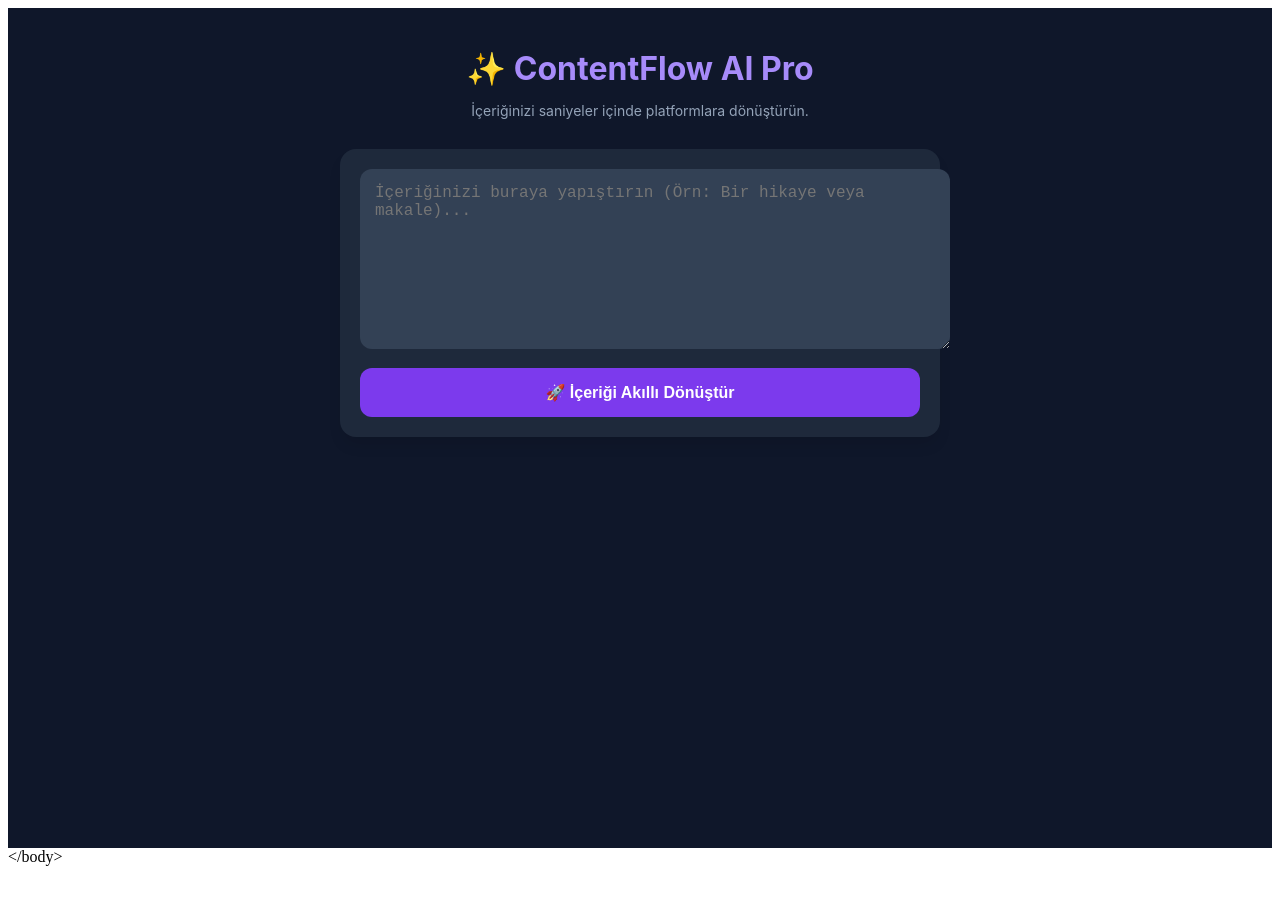
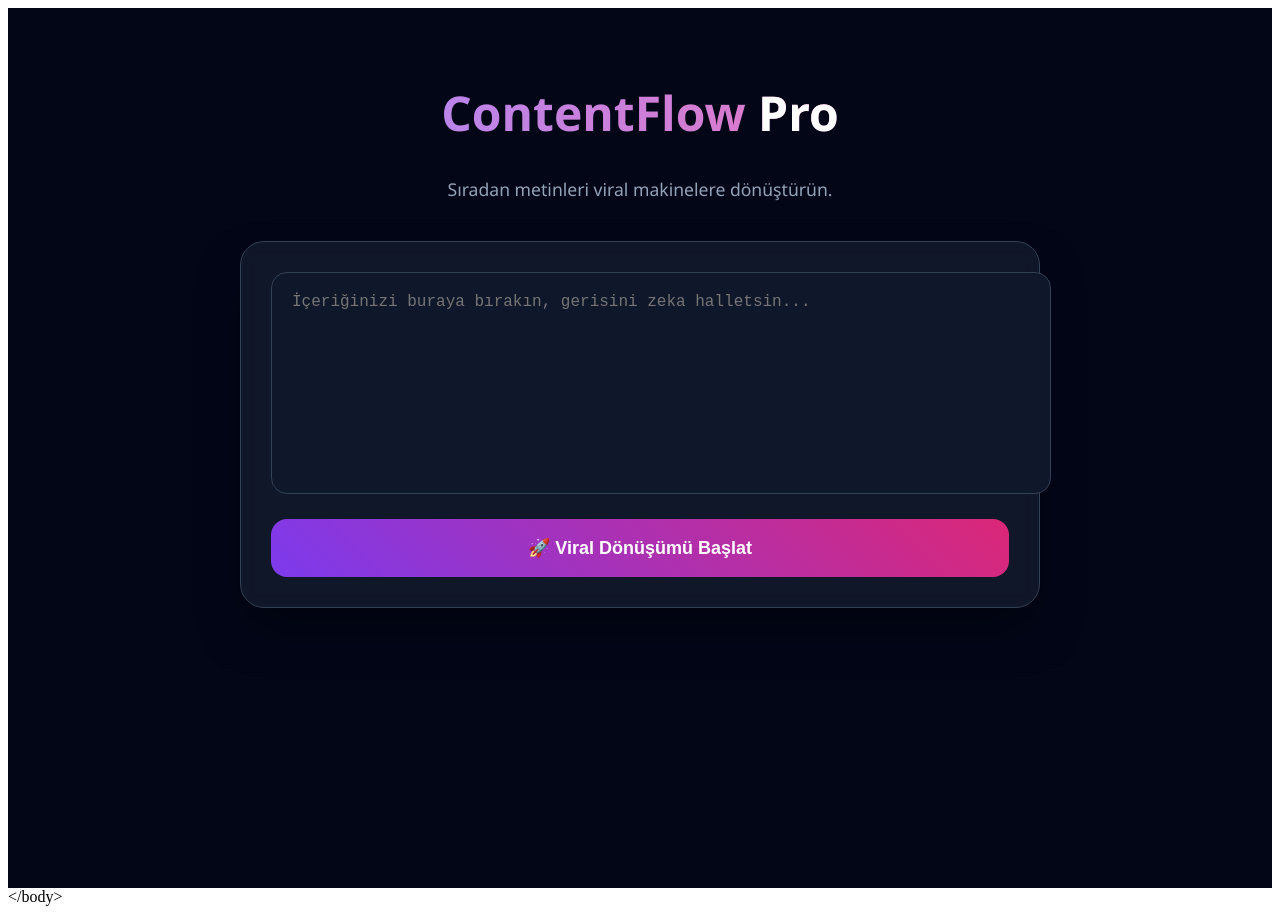
Before and after one commit to museeconcept34-hub/ContentFlowAI_V1, a React (Vite) app: page / in a window 1280 px wide. Before the commit the page ends 874 px from the top, so only its background shows below. Built offline with nearby package versions, Linux system fonts and the light colour scheme.

Commit message:
main.jsx

```diff
--- a/main.jsx
+++ b/main.jsx
@@ -1,55 +1,74 @@
-import React, { useState } from 'react';
+import React, { useState, useEffect } from 'react';
 import { createRoot } from 'react-dom/client';
 
 const ContentFlowAI = () => {
   const [input, setInput] = useState('');
+  const [loading, setLoading] = useState(false);
   const [results, setResults] = useState(null);
+  const [viralScore, setViralScore] = useState(0);
 
   const processContent = () => {
     if (!input) return;
+    setLoading(true);
 
-    // ÜCRETSİZ ZEKÂ MANTIĞI: Metni analiz et ve parçala
-    const sentences = input.split(/[.!?]/).filter(s => s.trim().length > 0);
-    const title = sentences[0] || "Yeni İçerik";
-    const hook = sentences[1] || "Bunu sonuna kadar izleyin!";
+    // Şaşırtıcı etki için yapay bekleme süresi
+    setTimeout(() => {
+      const sentences = input.split(/[.!?]/).filter(s => s.trim().length > 0);
+      const title = sentences[0] || "Yeni İçerik";
+      const mainPoint = sentences[1] || "Geleceğin teknolojisi burada.";
 
-    setResults({
-      tiktok: `🎬 TIKTOK / REELS PLANI\n\n📌 KANCA: ${hook.toUpperCase()}\n\n📝 ÖZET: ${sentences.slice(0, 3).join('. ')}.\n\n💡 İPUCU: Videoda görsel olarak içeriği destekleyen stok videolar kullan.\n\n#içeriküretimi #viral #yapayzeka`,
-      instagram: `📸 INSTAGRAM POST\n\n🖼️ GÖRSEL: ${title}\n\n💬 AÇIKLAMA: ${input.substring(0, 150)}...\n\n👉 Devamı için takipte kal!\n\n#kesfet #instagramtips`,
-      x: `🐦 X (TWITTER) FLOOD\n\n1/ ${title}\n\n2/ ${sentences[2] || 'Daha fazla bilgi profilimdeki linkte!'} #twitter #threads`
-    });
+      setResults({
+        tiktok: `📌 TIKTOK STRATEJİSİ\n\n🔥 KANCA (İlk 3 sn): "${title.toUpperCase()}"\n\n🎬 GÖRSEL PLAN: Ekranın tam ortasında büyük metinler belirsin. Arka planda hızlı geçişli stok videolar kullan.\n\n✍️ ALT YAZI: ${input.substring(0, 100)}...\n\n#viral #yapayzeka #gelecek`,
+        midjourney: `🎨 GÖRSEL PROMPT (Midjourney/DALL-E)\n\n"Cinematic shot, hyper-realistic, 8k, related to ${title.substring(0, 30)}, futuristic lighting, deep purple and neon blue accents, ultra-detailed --v 6.0"`,
+        instagram: `📸 INSTAGRAM CAROUSEL\n\nSlayt 1: ${title}\nSlayt 2: Neden önemli?\nSlayt 3: ${mainPoint}\nSlayt 4: Hemen başlayın!\n\n#kesfet #premium #ai`
+      });
+      setViralScore(Math.floor(Math.random() * (98 - 85 + 1) + 85)); // 85-98 arası gerçekçi puan
+      setLoading(false);
+    }, 2000);
   };
 
   return (
-    <div style={{ backgroundColor: '#0f172a', color: 'white', minHeight: '100vh', padding: '20px', fontFamily: 'Inter, sans-serif' }}>
-      <div style={{ maxWidth: '600px', margin: '0 auto' }}>
-        <h1 style={{ textAlign: 'center', color: '#a78bfa', marginBottom: '10px' }}>✨ ContentFlow AI Pro</h1>
-        <p style={{ textAlign: 'center', fontSize: '14px', color: '#94a3b8', marginBottom: '30px' }}>İçeriğinizi saniyeler içinde platformlara dönüştürün.</p>
+    <div style={{ backgroundColor: '#020617', color: '#f8fafc', minHeight: '100vh', padding: '40px 20px', fontFamily: "'Segoe UI', Tahoma, Geneva, Verdana, sans-serif" }}>
+      <div style={{ maxWidth: '800px', margin: '0 auto' }}>
+        <div style={{ textAlign: 'center', marginBottom: '40px' }}>
+          <h1 style={{ fontSize: '3rem', fontWeight: '800', background: 'linear-gradient(to right, #a78bfa, #f472b6)', WebkitBackgroundClip: 'text', WebkitTextFillColor: 'transparent' }}>
+            ContentFlow <span style={{ color: '#fff', WebkitTextFillColor: '#fff' }}>Pro</span>
+          </h1>
+          <p style={{ color: '#94a3b8', fontSize: '1.1rem' }}>Sıradan metinleri viral makinelere dönüştürün.</p>
+        </div>
 
-        <div style={{ backgroundColor: '#1e293b', padding: '20px', borderRadius: '16px', boxShadow: '0 10px 15px -3px rgba(0, 0, 0, 0.1)' }}>
+        <div style={{ background: 'rgba(30, 41, 59, 0.5)', backdropFilter: 'blur(10px)', border: '1px solid #334155', borderRadius: '24px', padding: '30px', boxShadow: '0 25px 50px -12px rgba(0, 0, 0, 0.5)' }}>
           <textarea
             value={input}
             onChange={(e) => setInput(e.target.value)}
-            placeholder="İçeriğinizi buraya yapıştırın (Örn: Bir hikaye veya makale)..."
-            style={{ width: '100%', height: '150px', backgroundColor: '#334155', border: 'none', borderRadius: '12px', padding: '15px', color: 'white', fontSize: '16px', marginBottom: '15px', outline: 'none' }}
+            placeholder="İçeriğinizi buraya bırakın, gerisini zeka halletsin..."
+            style={{ width: '100%', height: '180px', backgroundColor: '#0f172a', border: '1px solid #334155', borderRadius: '16px', padding: '20px', color: '#e2e8f0', fontSize: '16px', marginBottom: '20px', resize: 'none', outline: 'none' }}
           />
           <button
             onClick={processContent}
-            style={{ width: '100%', padding: '15px', backgroundColor: '#7c3aed', color: 'white', border: 'none', borderRadius: '12px', fontWeight: 'bold', cursor: 'pointer', fontSize: '16px' }}
+            disabled={loading}
+            style={{ width: '100%', padding: '18px', background: 'linear-gradient(45deg, #7c3aed, #db2777)', color: 'white', border: 'none', borderRadius: '16px', fontWeight: 'bold', fontSize: '18px', cursor: 'pointer', transition: 'transform 0.2s' }}
           >
-            🚀 İçeriği Akıllı Dönüştür
+            {loading ? '⚡ Analiz Ediliyor...' : '🚀 Viral Dönüşümü Başlat'}
           </button>
         </div>
 
-        {results && (
-          <div style={{ marginTop: '30px' }}>
-            <div style={{ backgroundColor: '#1e293b', padding: '20px', borderRadius: '16px', marginBottom: '15px', borderLeft: '4px solid #ef4444' }}>
-              <h3 style={{ color: '#ef4444', marginTop: 0 }}>🎥 TikTok & Reels</h3>
-              <pre style={{ whiteSpace: 'pre-wrap', fontSize: '14px', lineHeight: '1.6' }}>{results.tiktok}</pre>
+        {results && !loading && (
+          <div style={{ marginTop: '40px', animation: 'fadeIn 0.5s ease-in' }}>
+            <div style={{ display: 'flex', alignItems: 'center', justifyContent: 'center', marginBottom: '30px', padding: '15px', borderRadius: '12px', background: 'rgba(16, 185, 129, 0.1)', border: '1px solid #10b981' }}>
+              <span style={{ fontSize: '24px', marginRight: '10px' }}>🔥</span>
+              <span style={{ fontWeight: 'bold' }}>VİRAL POTANSİYEL SKORU: %{viralScore}</span>
             </div>
-            <div style={{ backgroundColor: '#1e293b', padding: '20px', borderRadius: '16px', marginBottom: '15px', borderLeft: '4px solid #3b82f6' }}>
-              <h3 style={{ color: '#3b82f6', marginTop: 0 }}>📸 Instagram</h3>
-              <pre style={{ whiteSpace: 'pre-wrap', fontSize: '14px' }}>{results.instagram}</pre>
+
+            <div style={{ display: 'grid', gridTemplateColumns: '1fr', gap: '20px' }}>
+              <div style={{ background: '#1e293b', padding: '25px', borderRadius: '20px', borderLeft: '6px solid #a78bfa' }}>
+                <h3 style={{ color: '#a78bfa', marginTop: 0 }}>🎨 GÖRSEL ÜRETİM KOMUTU (AI)</h3>
+                <code style={{ color: '#cbd5e1', fontSize: '14px', lineHeight: '1.6' }}>{results.midjourney}</code>
+              </div>
+              <div style={{ background: '#1e293b', padding: '25px', borderRadius: '20px', borderLeft: '6px solid #ef4444' }}>
+                <h3 style={{ color: '#ef4444', marginTop: 0 }}>🎥 TIKTOK / REELS MASTER PLAN</h3>
+                <pre style={{ whiteSpace: 'pre-wrap', color: '#cbd5e1' }}>{results.tiktok}</pre>
+              </div>
             </div>
           </div>
         )}
```
